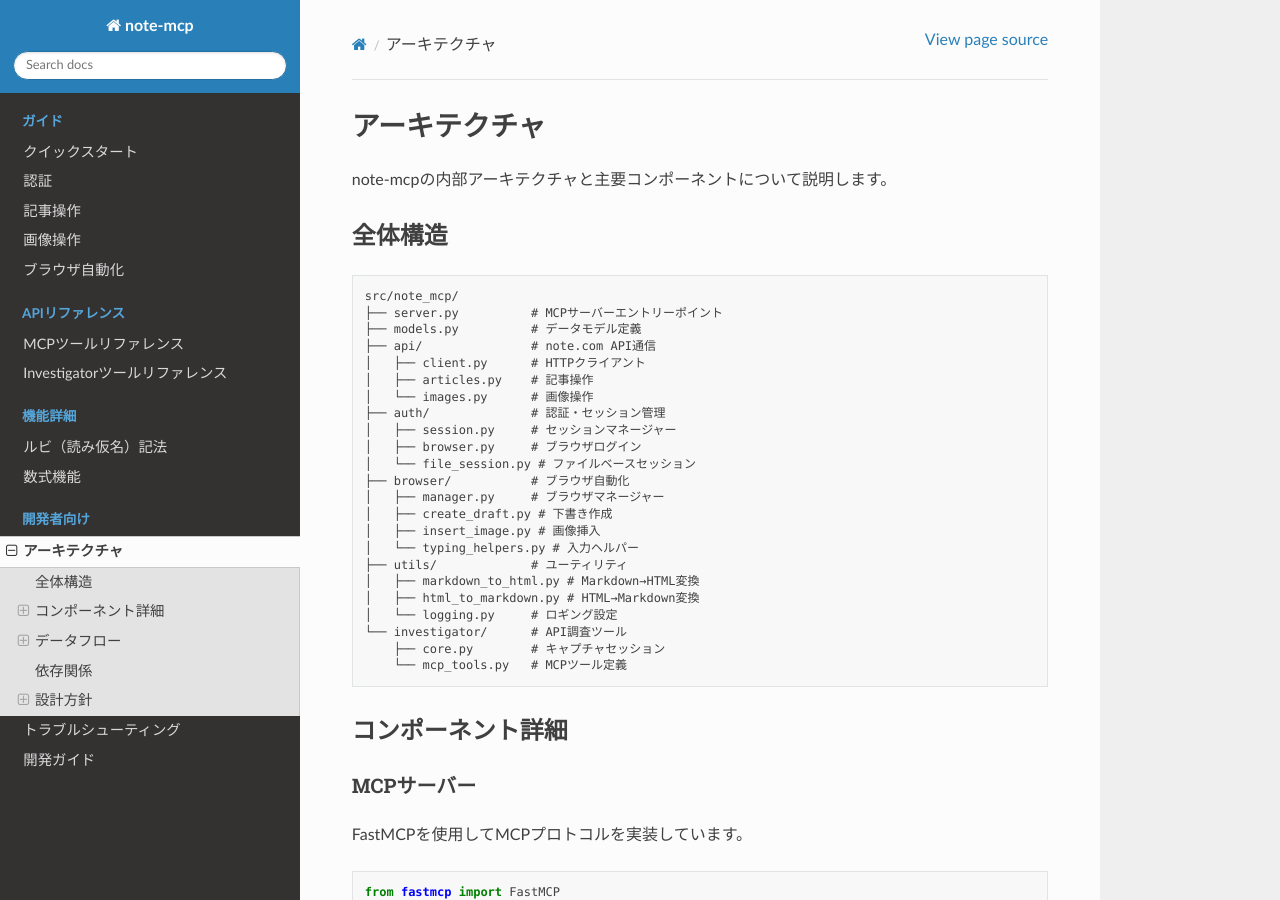
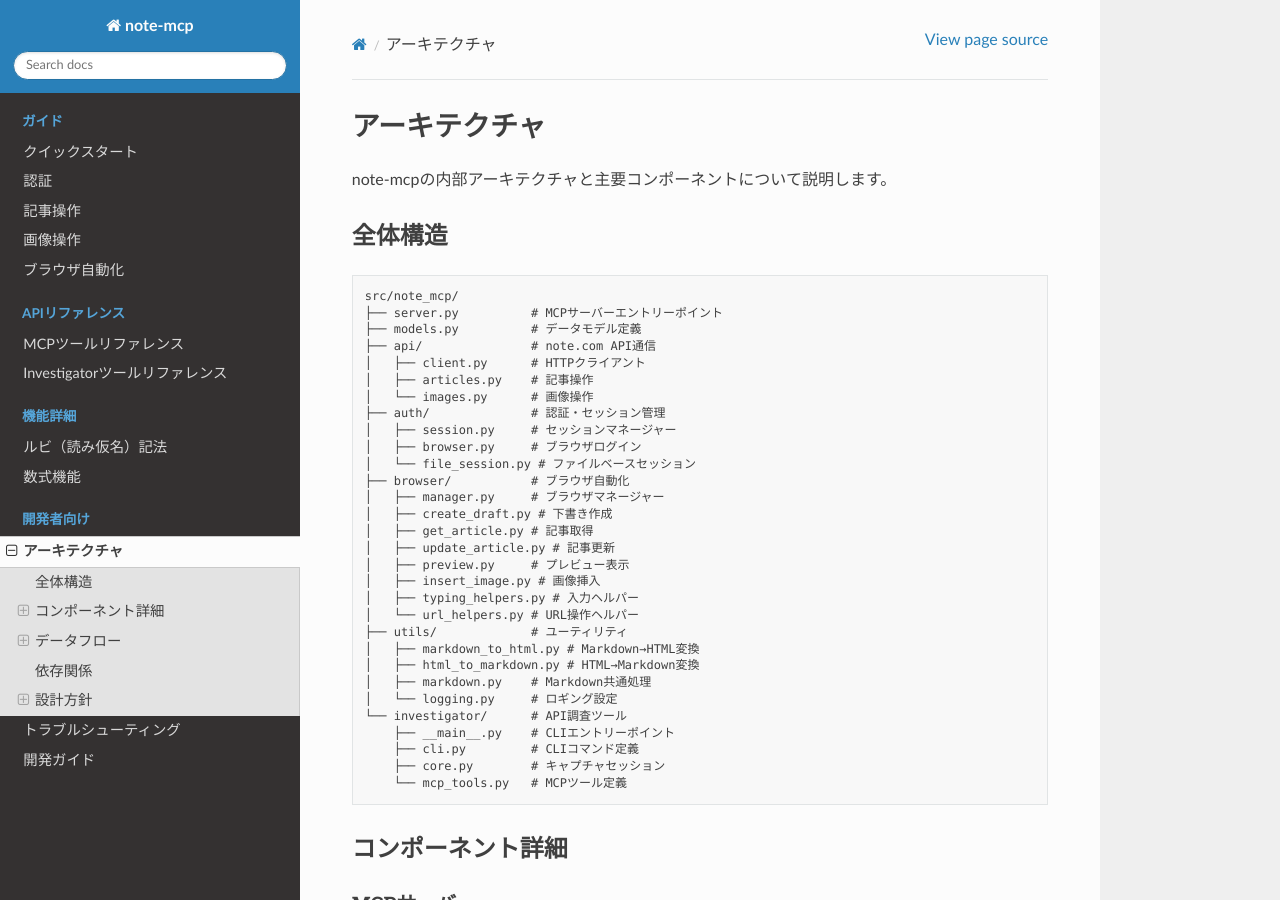
Before and after one commit to drillan/note-mcp, a Sphinx documentation site: the page built from docs/development/architecture.md, in a window 1280 px wide and 900 px high. Built offline with Sphinx 7.4.7 and the Read the Docs theme 3.1.0, drawn with Linux system fonts in a browser that asks for light colours.

Commit message:
docs: update architecture.md with missing file entries
Add missing files to the directory structure documentation:
- browser: get_article.py, update_article.py, preview.py, url_helpers.py
- utils: markdown.py
- investigator: __main__.py, cli.py

🤖 Generated with [Amplifier](https://github.com/microsoft/amplifier)

Co-Authored-By: Amplifier <240397093+microsoft-amplifier@users.noreply.github.com>

````diff
--- a/docs/development/architecture.md
+++ b/docs/development/architecture.md
@@ -19,13 +19,20 @@ src/note_mcp/
 ├── browser/           # ブラウザ自動化
 │   ├── manager.py     # ブラウザマネージャー
 │   ├── create_draft.py # 下書き作成
+│   ├── get_article.py # 記事取得
+│   ├── update_article.py # 記事更新
+│   ├── preview.py     # プレビュー表示
 │   ├── insert_image.py # 画像挿入
-│   └── typing_helpers.py # 入力ヘルパー
+│   ├── typing_helpers.py # 入力ヘルパー
+│   └── url_helpers.py # URL操作ヘルパー
 ├── utils/             # ユーティリティ
 │   ├── markdown_to_html.py # Markdown→HTML変換
 │   ├── html_to_markdown.py # HTML→Markdown変換
+│   ├── markdown.py    # Markdown共通処理
 │   └── logging.py     # ロギング設定
 └── investigator/      # API調査ツール
+    ├── __main__.py    # CLIエントリーポイント
+    ├── cli.py         # CLIコマンド定義
     ├── core.py        # キャプチャセッション
     └── mcp_tools.py   # MCPツール定義
 ```
````
